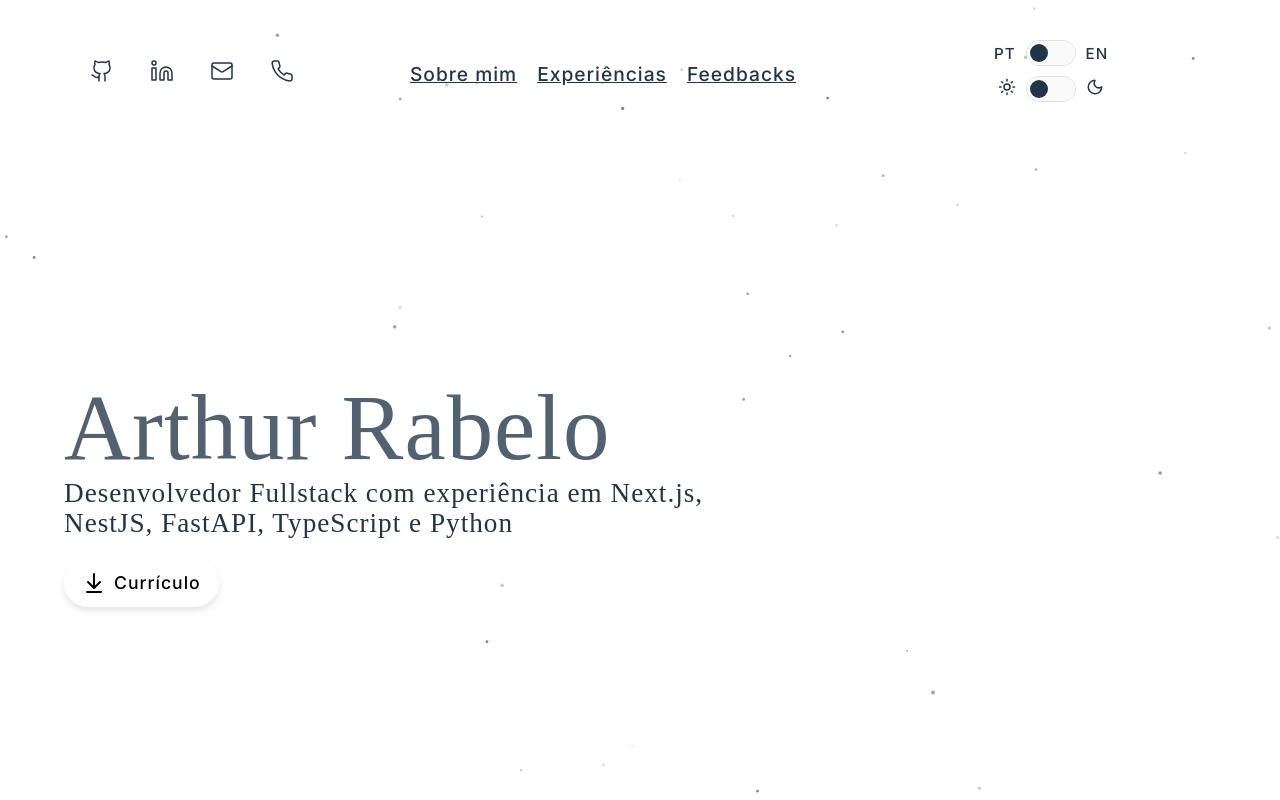
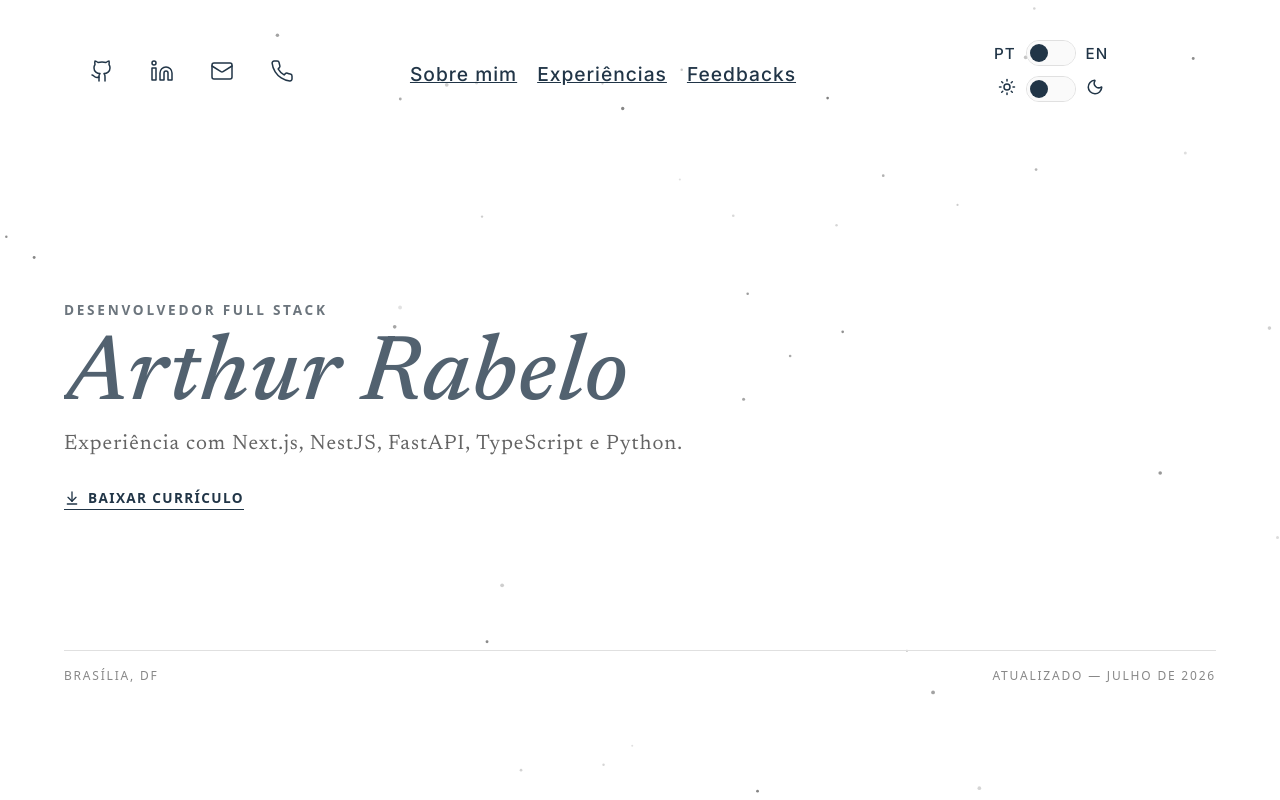
Before and after one commit to ArthurRabel/portfolio, a React (Vite) app: page / in a window 1280 px wide. Shown: the top 800 px of the page. Built offline with nearby package versions, Linux system fonts and the light colour scheme.

Commit message:
feat: redesign hero section layout

```diff
--- a/index.html
+++ b/index.html
@@ -4,7 +4,7 @@
 <head>
   <meta charset="UTF-8" />
   <link
-    href="https://fonts.googleapis.com/css2?family=Inter:ital,opsz,wght@0,14..32,100..900;1,14..32,100..900&display=swap"
+    href="https://fonts.googleapis.com/css2?family=Inter:ital,opsz,wght@0,14..32,100..900;1,14..32,100..900&family=Newsreader:ital,opsz,wght@0,6..72,200..800;1,6..72,200..800&display=swap"
     rel="stylesheet">
   <meta name="viewport" content="width=device-width, initial-scale=1.0" />
 
--- a/src/components/Hero/Hero.css
+++ b/src/components/Hero/Hero.css
@@ -2,9 +2,9 @@
   display: flex;
   justify-content: center;
   align-items: center;
-  height: 550px;
+  min-height: 550px;
   background-color: transparent;
-  color: var(--text-color);
+  color: var(--text-primary);
   margin-bottom: 50px;
 }
 
@@ -12,49 +12,61 @@
   z-index: 1;
   min-width: min-content;
   width: 90%;
-  max-width: 1200px;
+  max-width: 1400px;
   text-align: start;
 }
 
-.hero__text {
-  font-weight: 100;
-  width: 100%;
-  max-width: 650px;
+.hero__eyebrow {
+  margin: 0 0 8px;
+  font-family: system-ui, sans-serif;
+  font-size: clamp(0.7rem, 0.55rem + 0.5vw, 0.85rem);
+  font-weight: 600;
+  letter-spacing: 0.2em;
+  text-transform: uppercase;
+  color: var(--secondary-color);
+}
+
+.hero__name {
+  font-family: "Newsreader", serif;
+  font-optical-sizing: auto;
+  font-weight: 500;
+  font-style: italic;
+  font-size: clamp(2.8rem, 1rem + 6vw, 6rem);
+  line-height: 1.1;
   margin: 0;
   border-right: 8px solid transparent;
-  line-height: 1.1;
-  font-size: clamp(1rem, 0.5rem + 2vw, 1.7rem);
 }
 
-.hero__text span {
-  display: inline-block;
-}
-
-.hero__text--name {
-  font-family: 'Times New Roman', Times, serif;
-  font-size: clamp(2.8rem, 1rem + 6vw, 6rem);
+.hero__description {
+  max-width: 650px;
+  margin: 0 0 0;
+  font-family: "Newsreader", serif;
+  font-weight: 400;
+  line-height: 1.5;
+  font-size: clamp(1rem, 0.5rem + 1vw, 1.3rem);
+  color: var(--text-secondary);
 }
 
 .hero__button {
   display: inline-flex;
   align-items: center;
   gap: 8px;
-  margin-top: 14px;
-  padding: 12px 18px;
-  background-color: white;
-  color: #000;
-  border-radius: 50px;
+  margin-top: 28px;
+  padding-bottom: 2px;
+  color: var(--text-primary);
   text-decoration: none;
-  font-size: clamp(0.9rem, 0.5rem + 1.5vw, 1.1rem);
-  font-weight: 500;
-  transition: all 0.3s ease;
+  border-bottom: 1px solid var(--text-primary);
+  font-family: system-ui, sans-serif;
+  font-size: clamp(0.75rem, 0.6rem + 0.4vw, 0.85rem);
+  font-weight: 600;
+  letter-spacing: 0.1em;
+  text-transform: uppercase;
+  transition: opacity 0.3s ease, transform 0.3s ease;
   cursor: pointer;
-  box-shadow: 0 4px 6px rgba(0, 0, 0, 0.1);
 }
 
 .hero__button:hover {
-  transform: translateY(-2px);
-  box-shadow: 0 6px 12px rgba(0, 0, 0, 0.15);
+  opacity: 0.7;
 }
 
 .hero__button svg {
@@ -65,12 +77,35 @@
   transform: translateY(2px);
 }
 
+.hero__footer {
+  margin-top: 48px;
+}
+
+.hero__divider {
+  width: 100%;
+  border-top: 1px solid var(--border-color);
+  margin-bottom: 16px;
+}
+
+.hero__footer-row {
+  display: flex;
+  align-items: center;
+  justify-content: space-between;
+  gap: 12px;
+  font-family: system-ui, sans-serif;
+  font-size: clamp(0.65rem, 0.55rem + 0.3vw, 0.75rem);
+  font-weight: 500;
+  letter-spacing: 0.15em;
+  text-transform: uppercase;
+  color: var(--text-tertiary);
+}
+
 @media screen and (min-width: 1225px) {
   .hero {
-    height: 700px;
+    min-height: 700px;
   }
 
-  .hero__button {
-    margin-top: 20px;
+  .hero__footer {
+    margin-top: 140px;
   }
 }
--- a/src/components/Hero/Hero.jsx
+++ b/src/components/Hero/Hero.jsx
@@ -11,22 +11,30 @@ export const Hero = () => {
   return (
     <div className="hero">
       <div className="hero__container">
+        <Motion.p
+          className="hero__eyebrow"
+          variants={textBlur(0.1)}
+          initial="hidden"
+          animate="visible"
+        >
+          {t("hero.eyebrow")}
+        </Motion.p>
         <Motion.h1
-          className="hero__text hero__text--name shiny-title"
+          className="hero__name shiny-title"
           variants={textBlur(0.3)}
           initial="hidden"
           animate="visible"
         >
           {t("hero.name")}
         </Motion.h1>
-        <Motion.h2
-          className="hero__text"
+        <Motion.p
+          className="hero__description"
           variants={textBlur(0.6)}
           initial="hidden"
           animate="visible"
         >
           {t("hero.role")}
-        </Motion.h2>
+        </Motion.p>
         <Motion.a
           className="hero__button"
           variants={textBlur(0.9)}
@@ -35,11 +43,25 @@ export const Hero = () => {
           href="/Curriculo-arthur.pdf"
           download="Curriculo-arthur.pdf"
         >
-          <svg xmlns="http://www.w3.org/2000/svg" width="24" height="24" viewBox="0 0 24 24" fill="none" stroke="currentColor" strokeWidth="2" strokeLinecap="round" strokeLinejoin="round" className="lucide lucide-arrow-down-to-line-icon lucide-arrow-down-to-line">
+          <svg xmlns="http://www.w3.org/2000/svg" width="16" height="16" viewBox="0 0 24 24" fill="none" stroke="currentColor" strokeWidth="2" strokeLinecap="round" strokeLinejoin="round" className="lucide lucide-arrow-down-to-line-icon lucide-arrow-down-to-line">
             <path d="M12 17V3" /><path d="m6 11 6 6 6-6" /><path d="M19 21H5" />
           </svg>
           {t("hero.curriculum")}
         </Motion.a>
+        <Motion.div
+          className="hero__footer"
+          variants={textBlur(1.1)}
+          initial="hidden"
+          animate="visible"
+        >
+          <div className="hero__divider"></div>
+          <div className="hero__footer-row">
+            <span className="hero__location">{t("hero.location")}</span>
+            <span className="hero__updated">
+              {t("hero.updatedLabel")} — {t("hero.updatedDate")}
+            </span>
+          </div>
+        </Motion.div>
       </div>
     </div>
   )
--- a/src/i18n/locales/en.json
+++ b/src/i18n/locales/en.json
@@ -20,9 +20,13 @@
     "phone": "Phone"
   },
   "hero": {
+    "eyebrow": "Full Stack Developer",
     "name": "Arthur Rabelo",
-    "role": "Full Stack Developer experienced in Next.js, NestJS, FastAPI, TypeScript, and Python",
-    "curriculum": "Resume"
+    "role": "Experience with Next.js, NestJS, FastAPI, TypeScript, and Python.",
+    "curriculum": "Download Resume",
+    "location": "Brasília, DF",
+    "updatedLabel": "Updated",
+    "updatedDate": "July 2026"
   },
   "aboutMe": {
     "title": "About me",
--- a/src/i18n/locales/pt.json
+++ b/src/i18n/locales/pt.json
@@ -20,9 +20,13 @@
     "phone": "Telefone"
   },
   "hero": {
+    "eyebrow": "Desenvolvedor Full Stack",
     "name": "Arthur Rabelo",
-    "role": "Desenvolvedor Fullstack com experiência em Next.js, NestJS, FastAPI, TypeScript e Python",
-    "curriculum": "Currículo"
+    "role": "Experiência com Next.js, NestJS, FastAPI, TypeScript e Python.",
+    "curriculum": "Baixar Currículo",
+    "location": "Brasília, DF",
+    "updatedLabel": "Atualizado",
+    "updatedDate": "Julho de 2026"
   },
   "aboutMe": {
     "title": "Sobre mim",
```
